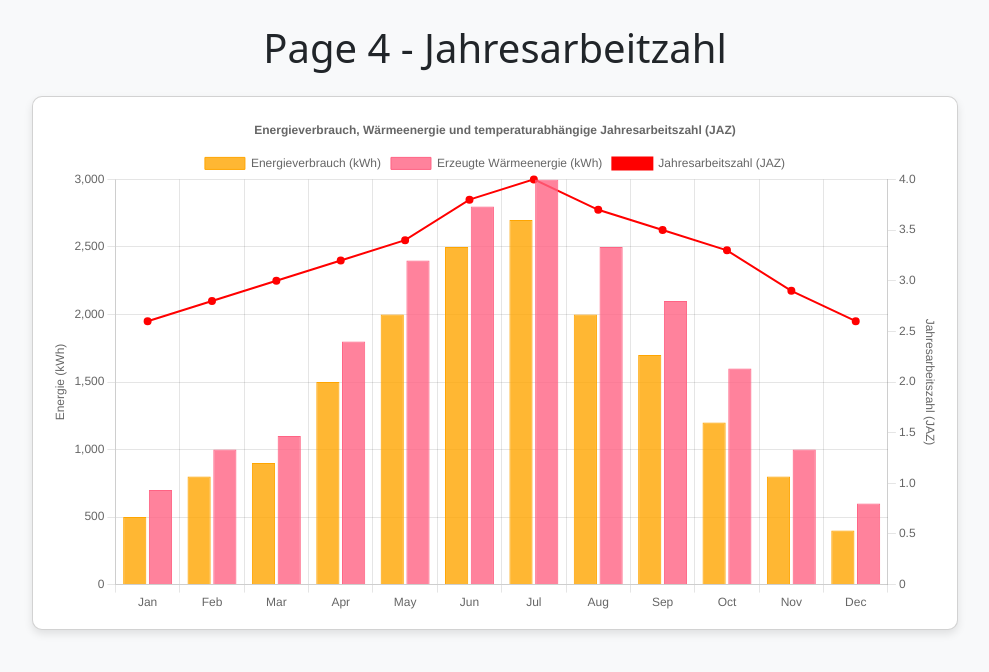
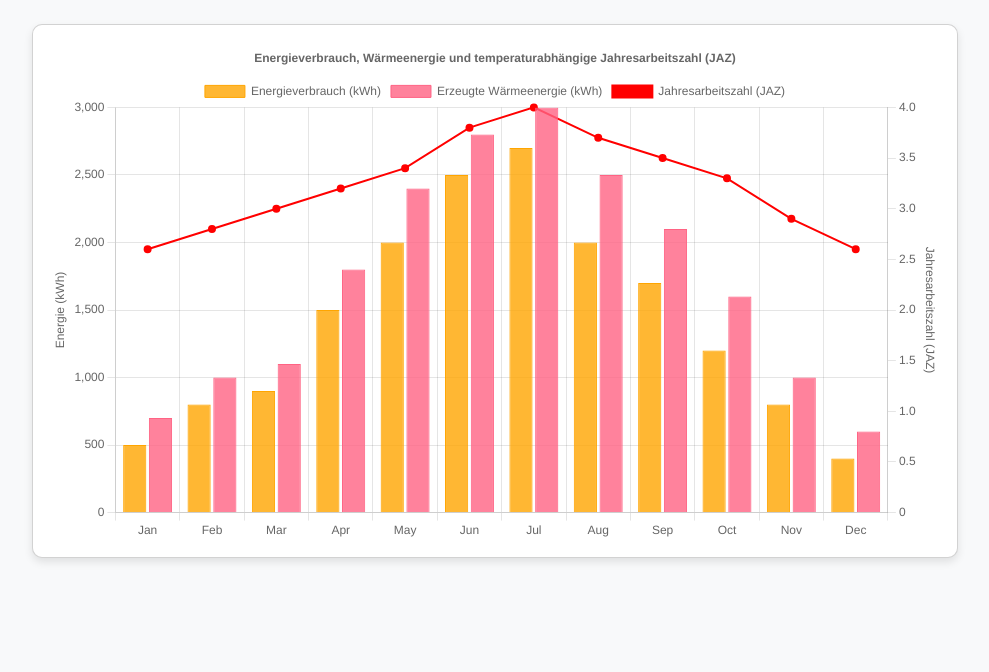
Before and after one commit to shinydidde/energy-saving-portal, a Next.js app: page /graph1 in a window 1280 px wide. Shown: the top 672 px of the page, without its empty margins (145-1134 px from the left). Built offline with nearby package versions, Linux system fonts and the light colour scheme.

Commit message:
weather widget

```diff
--- a/pages/container-details.tsx
+++ b/pages/container-details.tsx
@@ -80,7 +80,7 @@ export default function ContainerDetails() {
         lastOnline: '21-Nov-2024 11:06',
         control: true,
         weather: {
-          temperature: 2,
+          temperature: 14,
           condition: 'Windy',
           chartData: {
             labels: ['7/16', '8/16', '20/15', '5/14'],
--- a/pages/graph1.tsx
+++ b/pages/graph1.tsx
@@ -80,7 +80,6 @@ export default function Jahresarbeitzahl() {
 
   return (
     <div className="container py-4">
-      <h1 className="text-center mb-4">Page 4 - Jahresarbeitzahl</h1>
       <div className="row justify-content-center">
         <div className="col-lg-10">
           <div className="card">
```
